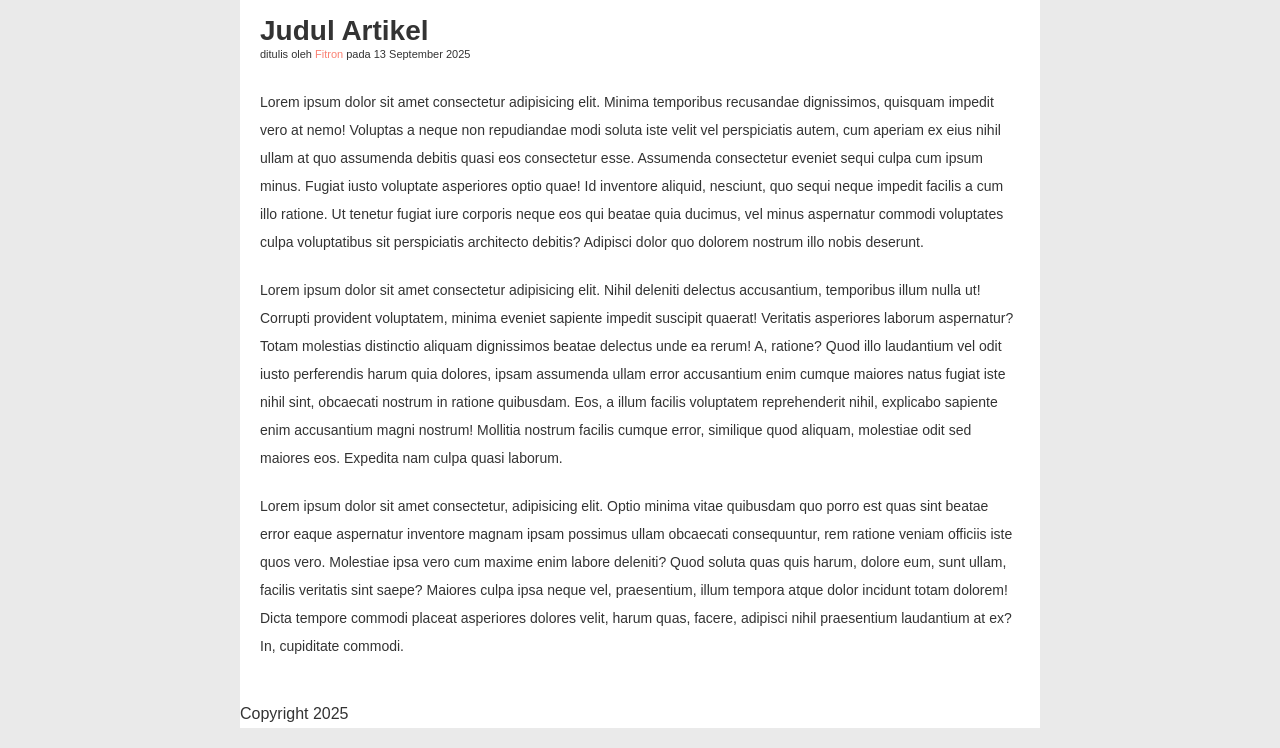
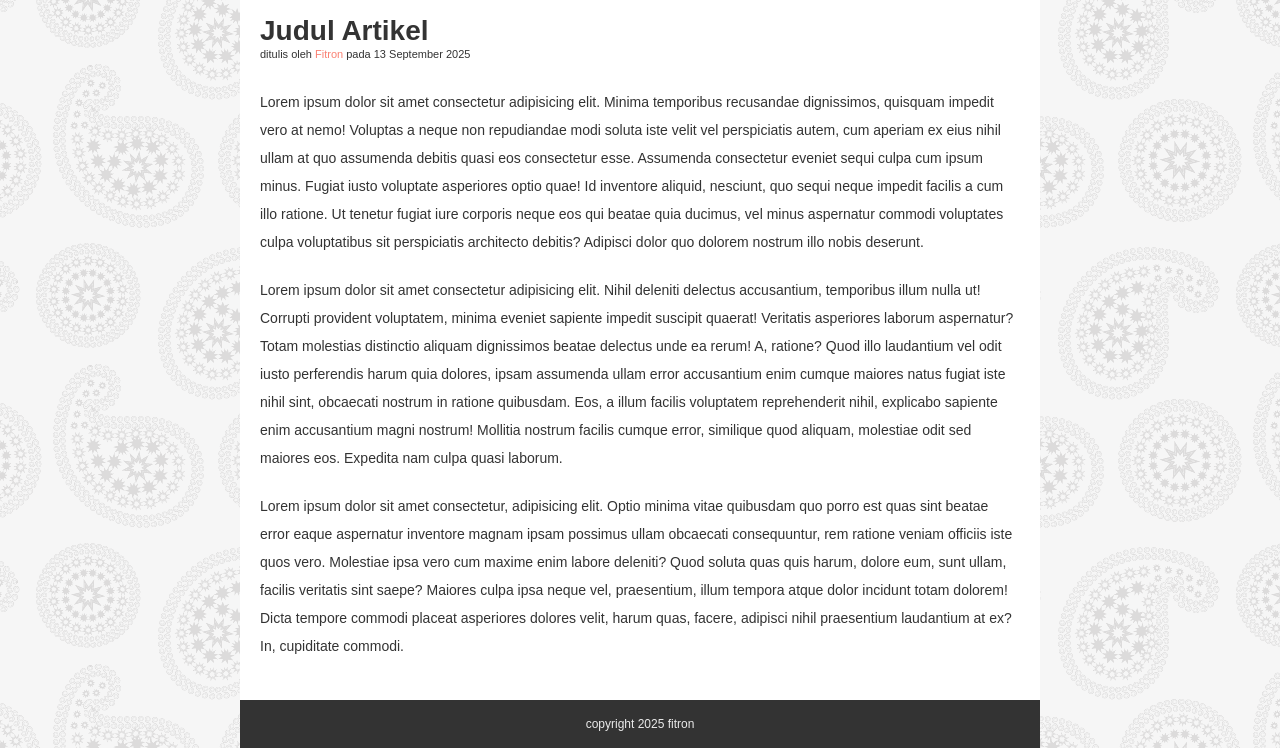
Before and after one commit to Fitronz/css-layouting, a plain HTML site: page index.html in a window 1280 px wide. Shown: the part 399-1147 px from the top of the page. Drawn offline with Linux system fonts and the light colour scheme.

Commit message:
menambahkan background image

```diff
--- a/index.html
+++ b/index.html
@@ -67,7 +67,7 @@
           adipisci nihil praesentium laudantium at ex? In, cupiditate commodi.
         </p>
       </div>
-      <div class="footer"><p class="copy">Copyright 2025</p></div>
+      <div class="footer"><p class="copy">copyright 2025 fitron</p></div>
     </div>
   </body>
 </html>
--- a/style.css
+++ b/style.css
@@ -134,6 +134,7 @@ body {
   font: 16px/28px arial, sans-serif;
   background-color: #eaeaea;
   color: #333;
+  background-image: url(image/background.jpg);
 }
 
 .container {
@@ -201,3 +202,13 @@ body {
   margin-bottom: 20px;
   font-size: 14px;
 }
+
+.footer {
+  background-color: #333;
+  padding: 10px;
+}
+.footer .copy {
+  color: #eaeaea;
+  text-align: center;
+  font-size: 12px;
+}
```
Also changed, not shown: image/background.jpg (added).
